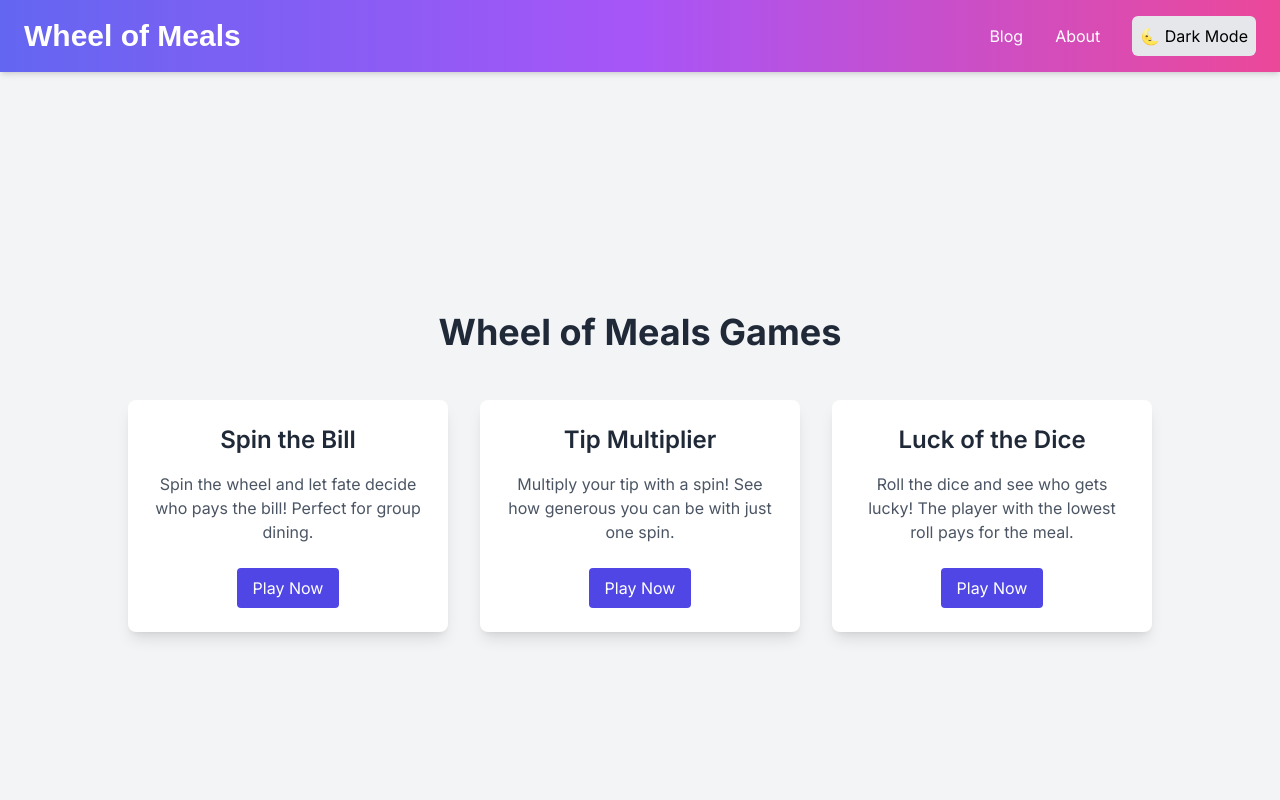
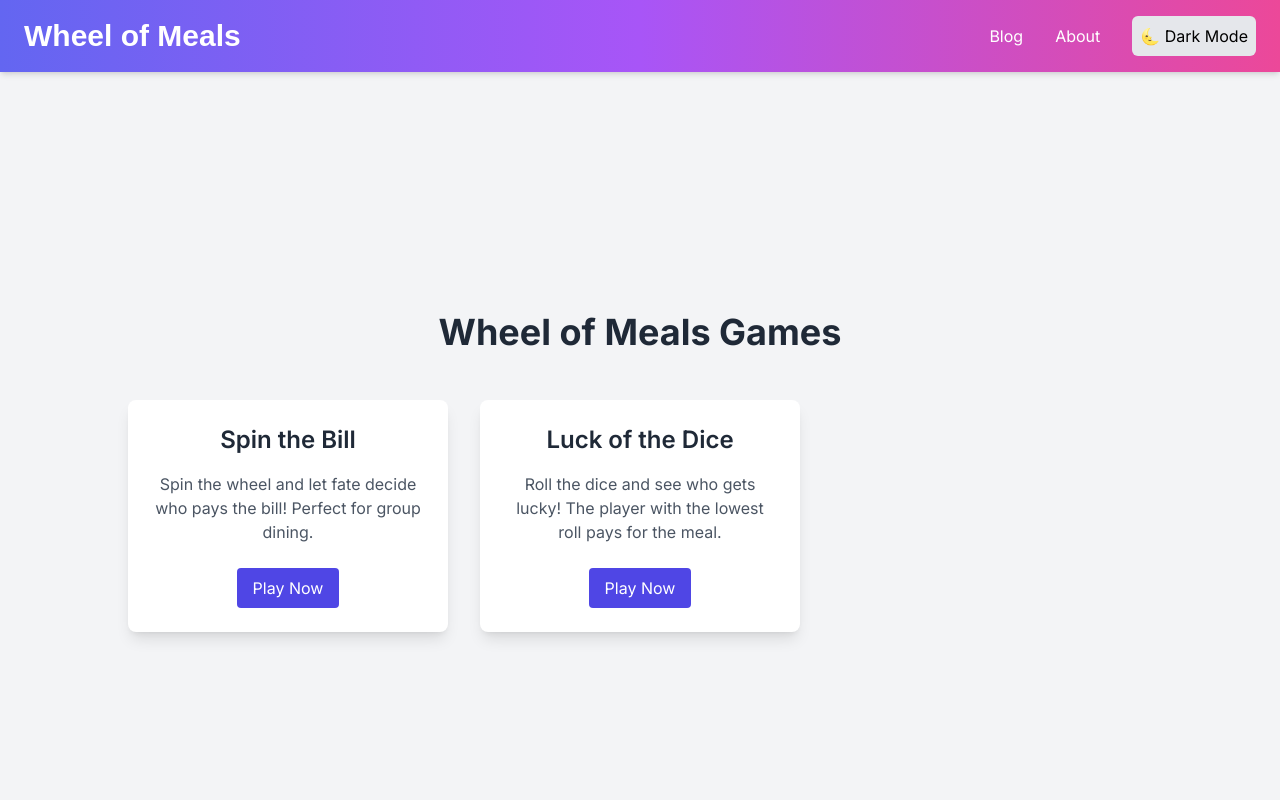
Before and after one commit to omeryildirim0/wheel, a Next.js app: page /games in a window 1280 px wide. Shown: the top 800 px of the page. Built offline with nearby package versions, Linux system fonts and the light colour scheme.

Commit message:
game 2 removed

```diff
--- a/app/games/page.tsx
+++ b/app/games/page.tsx
@@ -17,18 +17,8 @@ const GamesPage = () => {
           </Link>
         </div>
 
-        {/* Game 2: Tip Multiplier */}
-        <div className="bg-white rounded-lg shadow-lg p-6 flex flex-col items-center">
-          <h2 className="text-2xl font-semibold mb-4 text-gray-800">Tip Multiplier</h2>
-          <p className="text-gray-600 mb-6 text-center">
-            Multiply your tip with a spin! See how generous you can be with just one spin.
-          </p>
-          <Link href="/games/tip-multiplier" className="bg-indigo-600 text-white px-4 py-2 rounded hover:bg-indigo-700 transition duration-300">
-            Play Now
-          </Link>
-        </div>
 
-        {/* Game 3: Luck of the Dice */}
+        {/* Game 2: Luck of the Dice */}
         <div className="bg-white rounded-lg shadow-lg p-6 flex flex-col items-center">
           <h2 className="text-2xl font-semibold mb-4 text-gray-800">Luck of the Dice</h2>
           <p className="text-gray-600 mb-6 text-center">
@@ -38,6 +28,8 @@ const GamesPage = () => {
             Play Now
           </Link>
         </div>
+
+
       </div>
     </div>
   );
```
